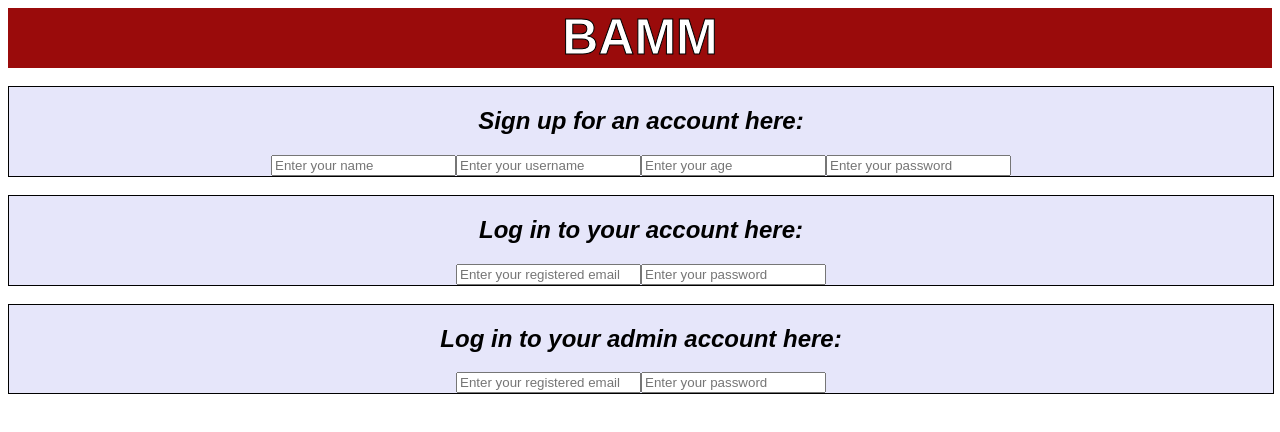
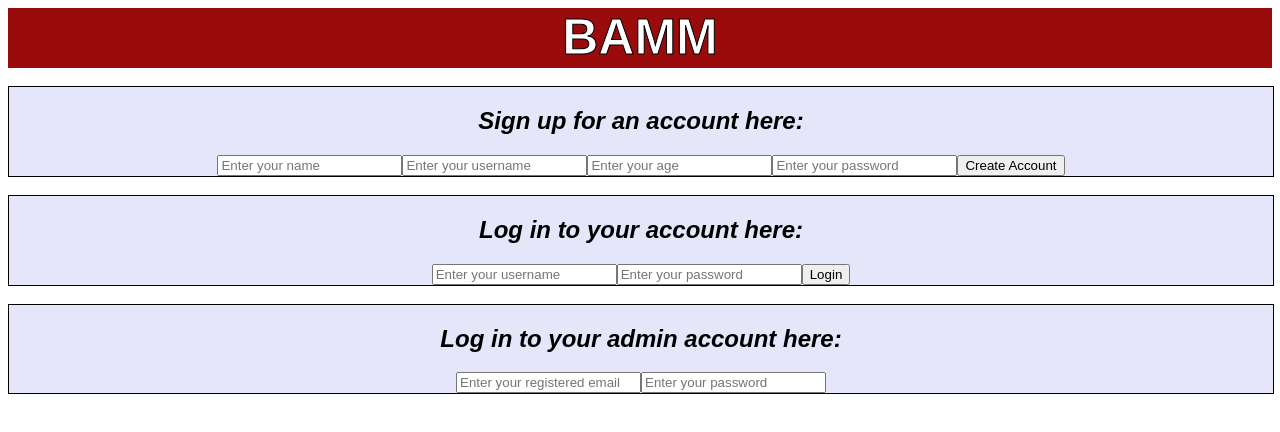
Before and after one commit to bagshawc1/FinalProject3309, an Angular app: page / in a window 1280 px wide. Shown: the top 432 px of the page. Built offline with nearby package versions, Linux system fonts and the light colour scheme.

Commit message:
added request module

```diff
--- /dev/null
+++ b/src/app/http-request.service.ts
@@ -0,0 +1,25 @@
+import { Injectable } from '@angular/core';
+import { HttpClient, HttpHeaders } from '@angular/common/http';
+
+@Injectable({
+  providedIn: 'root'
+})
+export class HttpRequestService {
+  url = 'http://localhost:3000/';
+  constructor(private http: HttpClient) { }
+  login(user, pass): string{
+    this.http.get(this.url + user + '/' + pass).toPromise().then(data => {
+      for (const newKey in data) {
+        if (data.hasOwnProperty(newKey)){
+          return data[newKey];
+        }
+
+      }
+    })
+      .catch(err => {
+        return false;
+      });
+    return;
+  }
+
+}
--- a/src/app/loginpage/loginpage.component.html
+++ b/src/app/loginpage/loginpage.component.html
@@ -5,9 +5,10 @@
     </h2>
     <div class="form">
         <input type="text" placeholder="Enter your name" [(ngModel)]="FLName">
-        <input type="text" placeholder="Enter your username" [(ngModel)]="userName">
+        <input type="text" placeholder="Enter your username" [(ngModel)]="createUsername">
         <input type="text" placeholder="Enter your age" [(ngModel)]="userAge">
-        <input type="password" placeholder="Enter your password" />
+        <input type="password" placeholder="Enter your password" [(ngModel)]="createPassword" />
+        <button (click)="createAccount()">Create Account</button>
     </div>
 
 
@@ -17,8 +18,9 @@
     <h2 class="messageCenter">
         Log in to your account here:
     </h2>
-    <div class="form"><input type="email" placeholder="Enter your registered email" />
-        <input type="password" placeholder="Enter your password" />
+    <div class="form"><input type="text" placeholder="Enter your username" [(ngModel)]="username" />
+        <input type="password" placeholder="Enter your password" [(ngModel)]="password" />
+        <button (click)="login(username, password )">Login</button>
     </div>
 </div>
 
@@ -29,6 +31,5 @@
     </h2>
     <div class="form"><input type="email" placeholder="Enter your registered email" />
         <input type="password" placeholder="Enter your password" />
-
     </div>
 </div>
--- a/src/app/loginpage/loginpage.component.ts
+++ b/src/app/loginpage/loginpage.component.ts
@@ -1,6 +1,8 @@
 import { Component, EventEmitter, OnInit, Output } from '@angular/core';
 import { Router } from '@angular/router';
 import { Subscription } from 'rxjs';
+import {HttpClient} from '@angular/common/http';
+import {HttpRequestService} from '../http-request.service';
 
 @Component({
   selector: 'app-loginpage',
@@ -12,7 +14,10 @@ export class LoginpageComponent implements OnInit {
   private scheduleSubscriber: Subscription;
   subjectEntry = '';
   componentEntry = '';
-  userName = '';
+  createUsername = '';
+  username = '';
+  password = '';
+  createPassword = '';
   superEntry = '';
   array1 = [] as any[];
   courses: any = [];
@@ -21,15 +26,25 @@ export class LoginpageComponent implements OnInit {
   userAge = '';
 
 
-  constructor(private router: Router) { }
+  constructor(private router: Router, private httpRequest: HttpRequestService) {
+  }
 
   ngOnInit(): void {
     if (localStorage.getItem('user') !== null) {
       this.isSignedIn = true;
+    } else {
+      this.isSignedIn = false;
     }
-    else { this.isSignedIn = false; }
 
   }
+
+  login(username: string, password: string): void {
+    this.httpRequest.login(username, password);
+  }
+  createAccount(): void{
+    return;
+  }
+
 
   // async onSignup(email: string, password: string) {
   //   await this.firebaseService.signUp(email, password)
```
Also changed, not shown: index.js (+15 -0 lines), src/app/app-routing.module.ts (line endings or trailing spaces), 1 other file (tests, documents, lock files or other folders).
